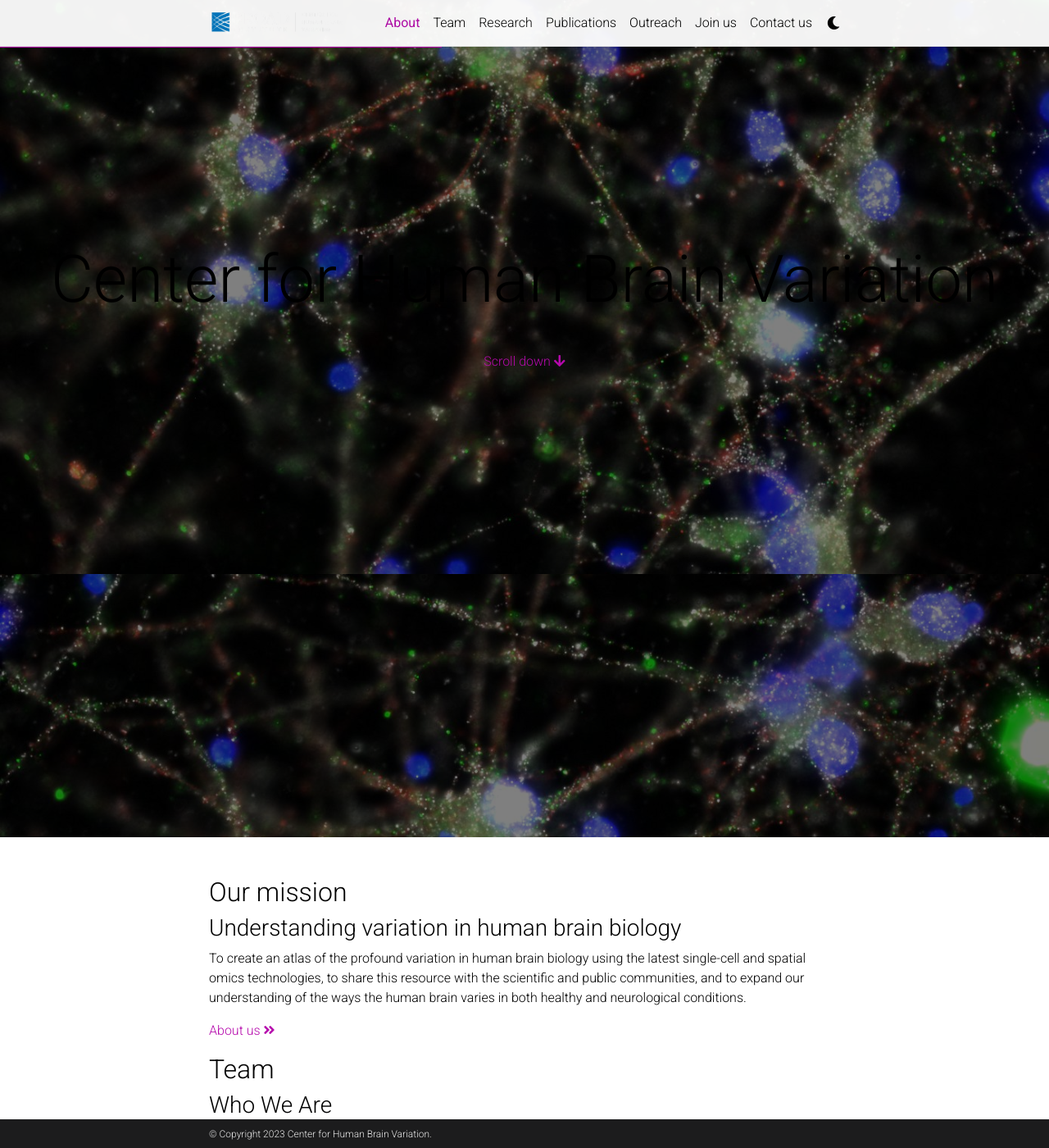
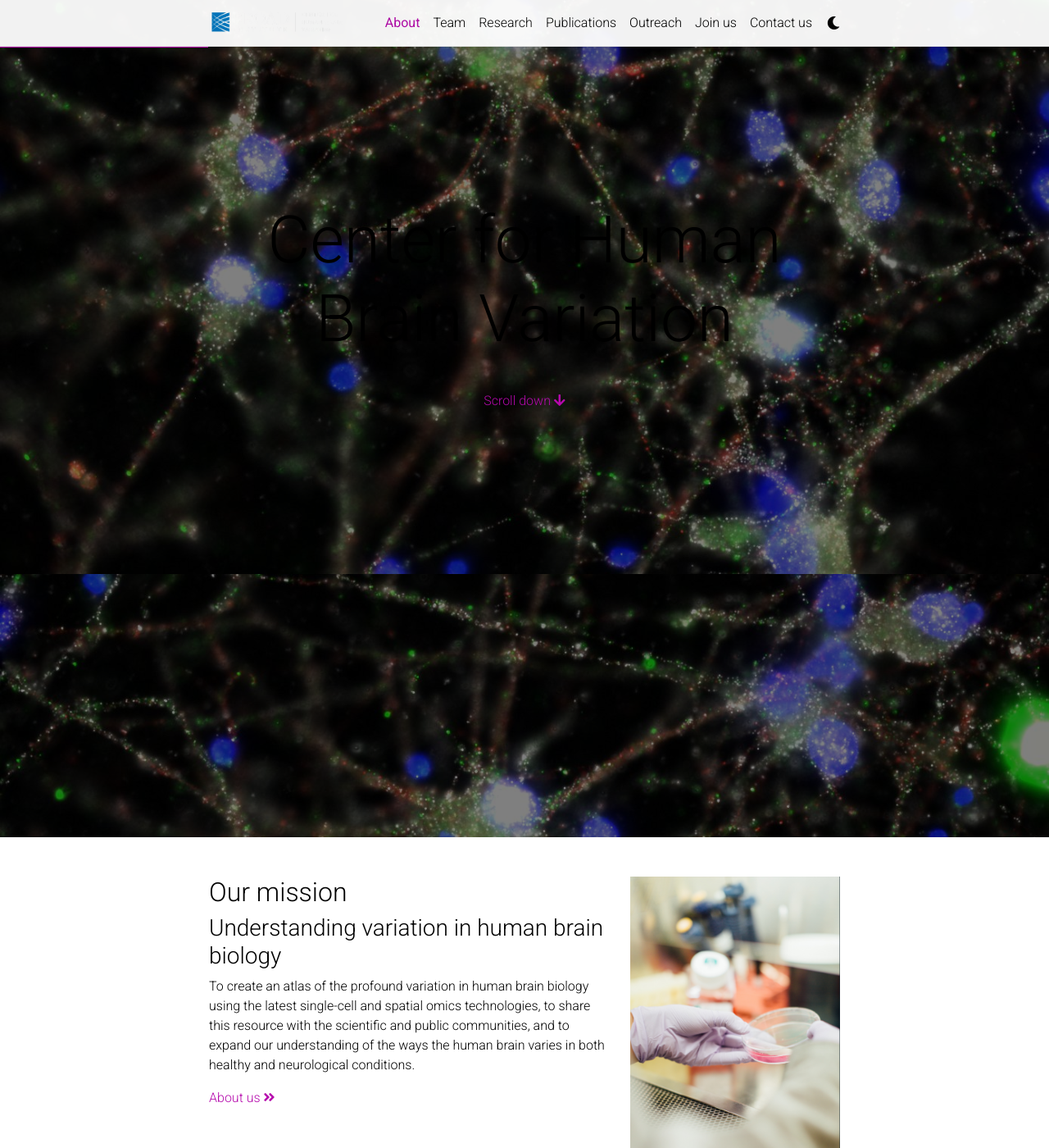
Before and after one commit to broadinstitute/chbv, a Jekyll site: the page built from _pages/about.md, in a window 1280 px wide and 1400 px high, scrolled down 316 px. Shown: the whole window at 82% size. Built offline with Jekyll 4.4.1, drawn with Linux system fonts in a browser that asks for light colours; comment, search, counter and statistics services are not loaded; a style sheet for code colours, icons or effects is not loaded; some of the changed text lies outside the part shown.

Commit message:
Use flex styling on main page; update footer

```diff
--- a/_config.yml
+++ b/_config.yml
@@ -46,7 +46,7 @@
 # -----------------------------------------------------------------------------
 
 navbar_fixed: true
-footer_fixed: true
+footer_fixed: false
 
 # Dimensions
 max_width: 800px
@@ -67,7 +67,7 @@
 
 github_username: # your GitHub user name
 gitlab_username: # your GitLab user name
-twitter_username: BroadBrainCenter
+twitter_username: BroadBrainCtr
 mastodon_username: # your mastodon instance+username in the format instance.tld/@username
 linkedin_username: BroadBrainCenter
 telegram_username: # your Telegram user name
--- a/_includes/footer.html
+++ b/_includes/footer.html
@@ -1,25 +1,12 @@
-    {% if site.footer_fixed %}
-    <footer class="fixed-bottom">
-      <div class="container mt-0">
-        &copy; Copyright {{ site.time | date: '%Y' }} {{ site.organization }}. {{ site.footer_text }}
-        {%- if site.impressum_path -%}
-        <a href="{{ site.url }}{{ site.baseurl }}{{ site.impressum_path }}">Impressum</a>.
-        {%- endif -%}
-        {%- if site.last_updated -%}
-        Last updated: {{ "now" | date: '%B %d, %Y' }}.
-        {%- endif %}
+    <footer class="sticky-bottom mt-5">
+      <div class="container">
+            <div>Contact us</div>
+            <div><a href="mailto:{{ site.email | encode_email }}" title="email"><i class="fas fa-envelope"></i> {{ site.email }}</a></div>
+            <div><a href="https://twitter.com/{{ site.twitter_username }}" title="Twitter"><i class="fab fa-twitter"></i> @{{ site.twitter_username }}</a></div>
+            <div><a href="https://www.linkedin.com/in/{{ site.linkedin_username }}" title="LinkedIn"><i class="fab fa-linkedin"></i> {{ site.linkedin_username }}</a></div>
+
+        <div class="copywrite">
+          &copy; Copyright {{ site.time | date: '%Y' }} {{ site.organization }}. {{ site.footer_text }}
+        </div>
       </div>
     </footer>
-    {%- else -%}
-    <footer class="sticky-bottom mt-5">
-      <div class="container">
-        &copy; Copyright {{ site.time | date: '%Y' }} {{ site.organization }}. {{ site.footer_text }}
-        {%- if site.impressum_path -%}
-        <a href="{{ site.url }}{{ site.baseurl }}{{ site.impressum_path }}">Impressum</a>.
-        {%- endif -%}
-        {%- if site.last_updated -%}
-        Last updated: {{ "now" | date: '%B %d, %Y' }}.
-        {%- endif %}
-      </div>
-    </footer>
-    {%- endif %}
--- a/_layouts/about.html
+++ b/_layouts/about.html
@@ -1,61 +1,45 @@
 ---
 layout: landing_page
 ---
-
-
       <div class="post">
-
-
+        <section>
           <article>
+            <div>
               <h2>Our mission</h2>
               <h3>Understanding variation in human brain biology</h3>
               <p>To create an atlas of the profound variation in human brain biology using the latest single-cell and spatial omics technologies, to share this resource with the scientific and public communities, and to expand our understanding of the ways the human brain varies in both healthy and neurological conditions.</p>
-          <p><a href="/about">About us <i class="fa fa-angle-double-right"></i></a></p>
+              <p><a href="/chbv/about">About us <i class="fa fa-angle-double-right"></i></a></p>
+            </div>
+            <div>
+              <img src="/chbv/assets/img/stock1.png">
+            </div>
+          </article>
+          <article>
+            <div>
+              <img src="/chbv/assets/img/stock1.png">
+            </div>
+            <div>
               <h2>Team</h2>
               <h3>Who We Are</h3>
               <p>Our interdisciplinary team has expertise in single-cell and spatial omics technologies, neuroscience, human genetics, and computational analysis.</p>
-          <p><a href="/team">Meet us <i class="fa fa-angle-double-right"></i></a></p>
+              <p><a href="/chbv/team">Meet us <i class="fa fa-angle-double-right"></i></a></p>
+            </div>
+          </article>
+          <article>
+            <div>
               <h2>Research focus</h2>
               <h3>Inter-Individual Variation</h3>
               <p>As cell-census research moves from cell atlases of laboratory organisms to humans, our greatest challenge and opportunity involves inter-individual variation.</p>
-          <p><a href="/team">Research <i class="fa fa-angle-double-right"></i></a></p>
+              <p><a href="/chbv/research">Research <i class="fa fa-angle-double-right"></i></a></p>
+            </div>
+            <div>
+              <img src="/chbv/assets/img/stock1.png">
+            </div>
           </article>
-        <article>
-          {% if page.profile -%}
-          <div class="profile float-{%- if page.profile.align == 'left' -%}left{%- else -%}right{%- endif -%}">
-            {%- if page.profile.image %}
-              {%- assign profile_image_path = page.profile.image | prepend: 'assets/img/' -%}
-
-              {% if page.profile.image_circular %}
-                {%- assign profile_image_class = "img-fluid z-depth-1 rounded-circle" -%}
-              {% else %}
-                {%- assign profile_image_class = "img-fluid z-depth-1 rounded" -%}
-              {% endif %}
-
-              {% include figure.html
-              path=profile_image_path
-              class=profile_image_class
-              alt=page.profile.image -%}
-            {% endif -%}
-          </div>
-          {%- endif %}
-
+        </section>
           <div class="clearfix">
             {{ content }}
           </div>
 
-          <!-- Social -->
-          {%- if page.social %}
-            <div class="social">
-              <div class="contact-icons">
-                {% include social.html %}
-              </div>
-
-              <div class="contact-note">
-                {{ site.contact_note }}
-              </div>
-
-            </div>
-          {%- endif %}
         </article>
 </div>
--- a/_sass/_base.scss
+++ b/_sass/_base.scss
@@ -4,6 +4,28 @@
 
 html {
   scroll-behavior: smooth;
+}
+
+section {
+  display: flex;
+  flex-direction: column;
+}
+
+article {
+  display: flex;
+  flex-flow: row;
+  margin-bottom: 100px;
+}
+
+article div:nth-child(1) {
+}
+
+article div:nth-child(2) {
+  margin-left: 20px;
+}
+
+article img {
+  max-width: 20vw;
 }
 // Typography
 
@@ -76,6 +98,10 @@
   background-position: center center;
   background-repeat: no-repeat;
   background-attachment: fixed;
+}
+
+.hero-inner {
+  width: 50%;
 }
 
 .hero h1 {
@@ -380,6 +406,10 @@
   border-top: 1px solid var(--global-divider-color);
   padding-top: 40px;
   padding-bottom: 40px;
+  font-size: 1.05rem;
+}
+
+.copywrite {
   font-size: 0.9rem;
 }
 
```
Also changed, not shown: 1 other file. Lines whose indentation alone changed are shown as unchanged.
